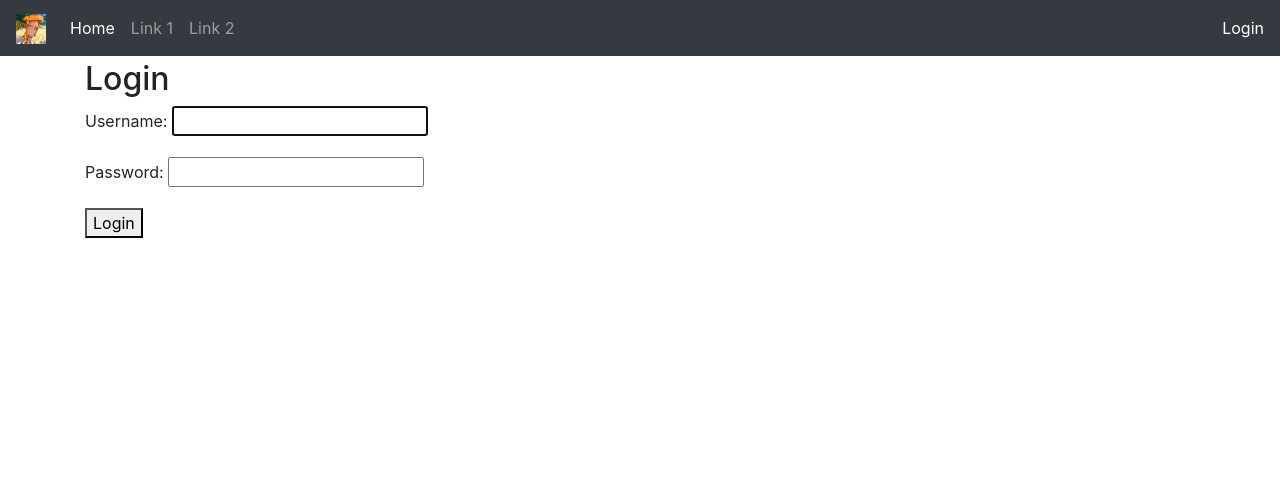
After one commit to ISD-Livescore/livescore-app, a Django app: page /accounts/login/ in a window 1280 px wide. The commit adds this page. Shown: the top 478 px of the page. Run offline with Django 3.2, Linux system fonts and the light colour scheme; some libraries are stand-ins or nearby versions.

Commit message:
added login and logout possibility ; also checking if user is logged in. if so - navbar content changes

```diff
--- a/livescore_app/livescore_app/settings.py
+++ b/livescore_app/livescore_app/settings.py
@@ -128,3 +128,6 @@ STATIC_URL = '/static/'
 STATICFILES_DIRS = [
     os.path.join(BASE_DIR, 'assets'),
 ]
+
+LOGIN_REDIRECT_URL = 'home'     #after a successfull login, this is where the user will be routed to
+LOGOUT_REDIRECT_URL = 'home'    #after a successfull logout, this is where the user will be routed to
--- a/livescore_app/livescore_app/urls.py
+++ b/livescore_app/livescore_app/urls.py
@@ -14,10 +14,11 @@ Including another URLconf
     2. Add a URL to urlpatterns:  path('blog/', include('blog.urls'))
 """
 from django.contrib import admin
-from django.urls import path
+from django.urls import path, include      #include needed to auth.urls
 from views.views import home_view
 
 urlpatterns = [
     path('admin/', admin.site.urls),
-    path('welcome/', home_view),
+    path('welcome/', home_view, name='home'),
+    path('accounts/', include('django.contrib.auth.urls')), #needed for login and logout
 ]
--- a/livescore_app/templates/navbar.html
+++ b/livescore_app/templates/navbar.html
@@ -20,8 +20,34 @@
                 <li class="nav-item">
                     <a class="nav-link" href="#">Link 2</a>
                 </li>
+
             </ul>
-            <span class="text-white">Willkommen, {{name|title}}</span>
+
+            {% if user.is_authenticated %}
+            <ul class="nav navbar-nav navbar-right">
+
+                <li class="nav-item dropdown">
+                    <a class="nav-link dropdown-toggle" href="#" id="navbarDropdown" role="button"
+                        data-toggle="dropdown" aria-haspopup="true" aria-expanded="false">
+                        {{ user.username }}
+                    </a>
+                    <div class="dropdown-menu" aria-labelledby="navbarDropdown">
+                        <a class="dropdown-item" href="#">Action</a>
+                        <a class="dropdown-item" href="#">Another action</a>
+                        <div class="dropdown-divider"></div>
+                        <a class="dropdown-item" href="{% url 'logout' %}">Logout</a>
+                    </div>
+                </li>
+
+            </ul>
+
+            {% else %}
+            <span class="text-white"></span>
+            <a class="text-white" href="{% url 'login' %}">Login</a>
+            </span>
+            {% endif %}
+
+
         </div>
     </nav>
 </header>
--- /dev/null
+++ b/livescore_app/templates/registration/login.html
@@ -0,0 +1,11 @@
+{% extends 'base.html' %}
+{% block content %}
+<h2>Login</h2>
+<form method="post">
+    <!-- for security, to prevent CSRF attack -->
+    {% csrf_token %}
+    <!-- Content of the form will be displayed in paragraphs-->
+    {{ form.as_p }}
+    <button type="submit">Login</button>
+</form>
+{% endblock content %}
```
